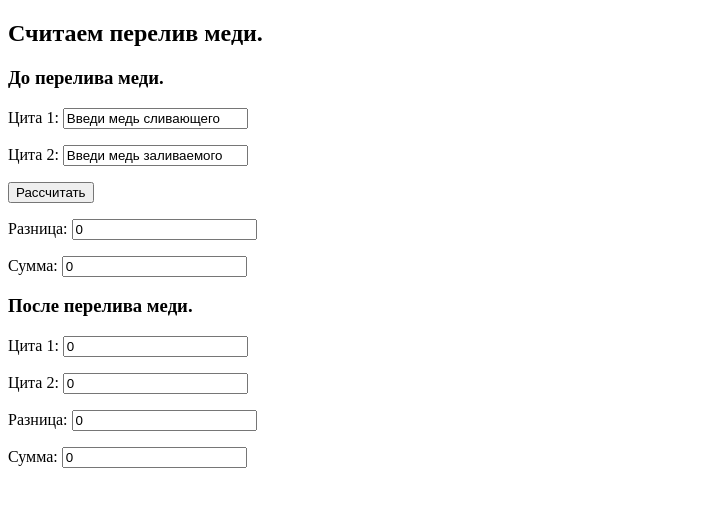
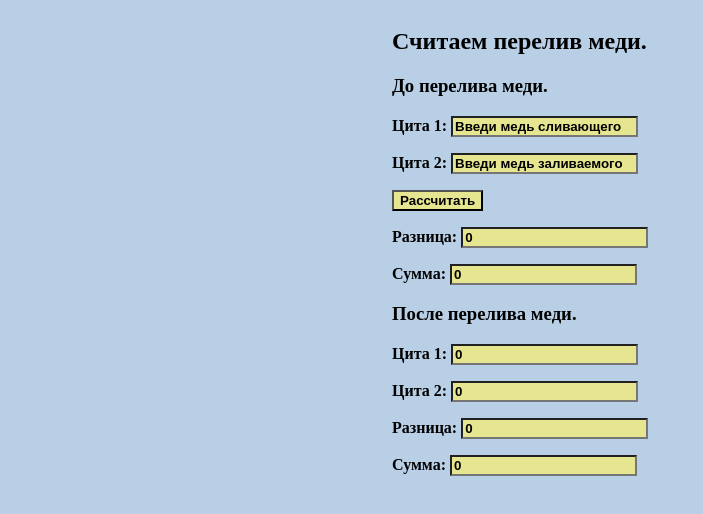
Before and after one commit to KostenevichDenis/godsandglory.github.io, a plain HTML site: page index.html in a window 1280 px wide. Shown: the whole page, without its empty margins (0-703 px from the left). Drawn offline with Linux system fonts and the light colour scheme.

Commit message:
Update index.html

```diff
--- a/index.html
+++ b/index.html
@@ -3,7 +3,7 @@
 
 <head>
   <meta charset="utf-8">
-
+  <link rel="stylesheet" href="Считаем медь.css">
 </head>
 
 <body>
```
